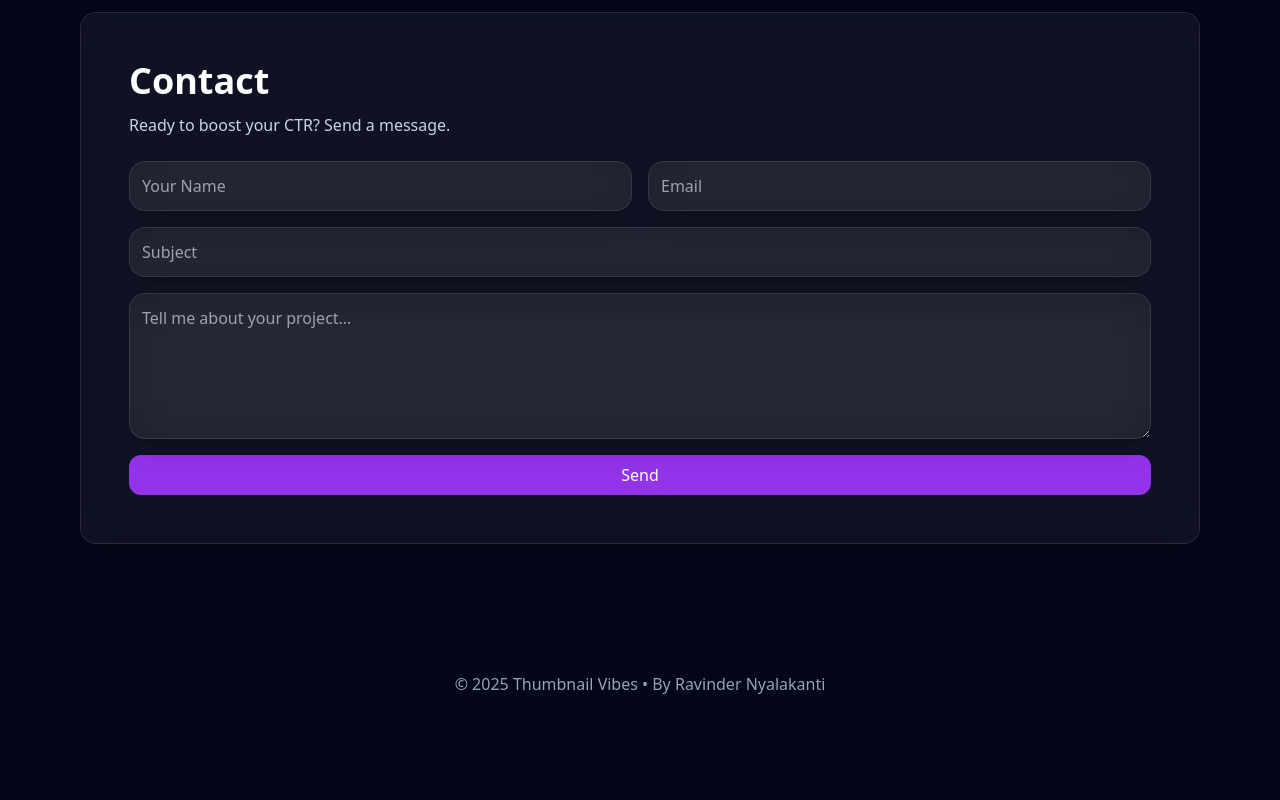
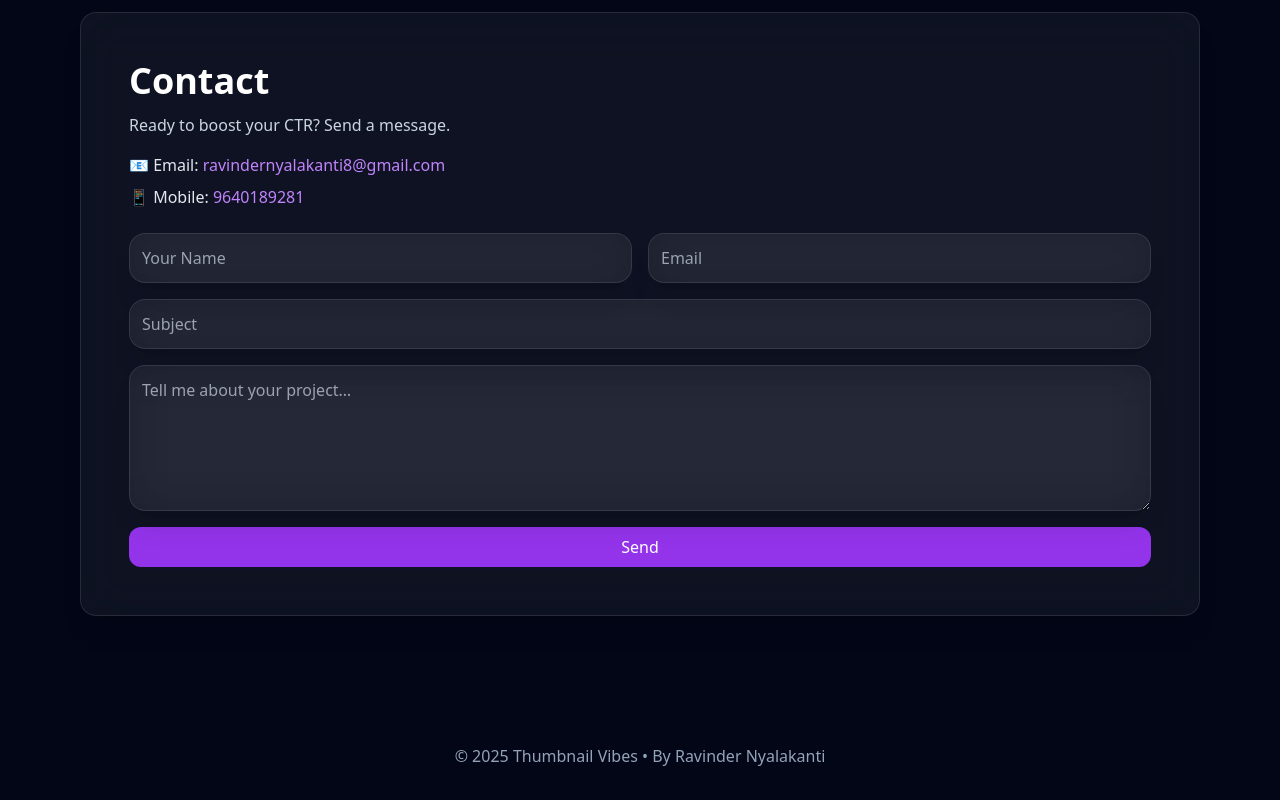
Before and after one commit to RavinderNyalakanti/thumbnial-design, a React (Vite) app: page / in a window 1280 px wide. Shown: the part 2545-3345 px from the top of the page. Before the commit the page ends 3273 px from the top, so only its background shows below. Built offline with nearby package versions, Linux system fonts and the light colour scheme.

Commit message:
Update Contact.jsx

```diff
--- a/src/components/Contact.jsx
+++ b/src/components/Contact.jsx
@@ -13,13 +13,50 @@ export default function Contact() {
         >
           Contact
         </motion.h2>
-        <p className="text-slate-300 mt-3">Ready to boost your CTR? Send a message.</p>
+        <p className="text-slate-300 mt-3">
+          Ready to boost your CTR? Send a message.
+        </p>
+
+        {/* Contact details */}
+        <div className="mt-4 space-y-2 text-slate-200">
+          <p>
+            📧 Email:{" "}
+            <a
+              href="mailto:ravindernyalakanti8@gmail.com"
+              className="text-purple-400 hover:underline"
+            >
+              ravindernyalakanti8@gmail.com
+            </a>
+          </p>
+          <p>
+            📱 Mobile:{" "}
+            <a
+              href="tel:9640189281"
+              className="text-purple-400 hover:underline"
+            >
+              9640189281
+            </a>
+          </p>
+        </div>
+
         <form className="mt-6 grid sm:grid-cols-2 gap-4">
           <input className="glass p-3 outline-none" placeholder="Your Name" />
           <input className="glass p-3 outline-none" placeholder="Email" />
-          <input className="glass p-3 outline-none sm:col-span-2" placeholder="Subject" />
-          <textarea rows="5" className="glass p-3 outline-none sm:col-span-2" placeholder="Tell me about your project…" />
-          <button type="button" className="btn bg-purple-600 sm:col-span-2">Send</button>
+          <input
+            className="glass p-3 outline-none sm:col-span-2"
+            placeholder="Subject"
+          />
+          <textarea
+            rows="5"
+            className="glass p-3 outline-none sm:col-span-2"
+            placeholder="Tell me about your project…"
+          />
+          <button
+            type="button"
+            className="btn bg-purple-600 sm:col-span-2"
+          >
+            Send
+          </button>
         </form>
       </div>
     </section>
```
